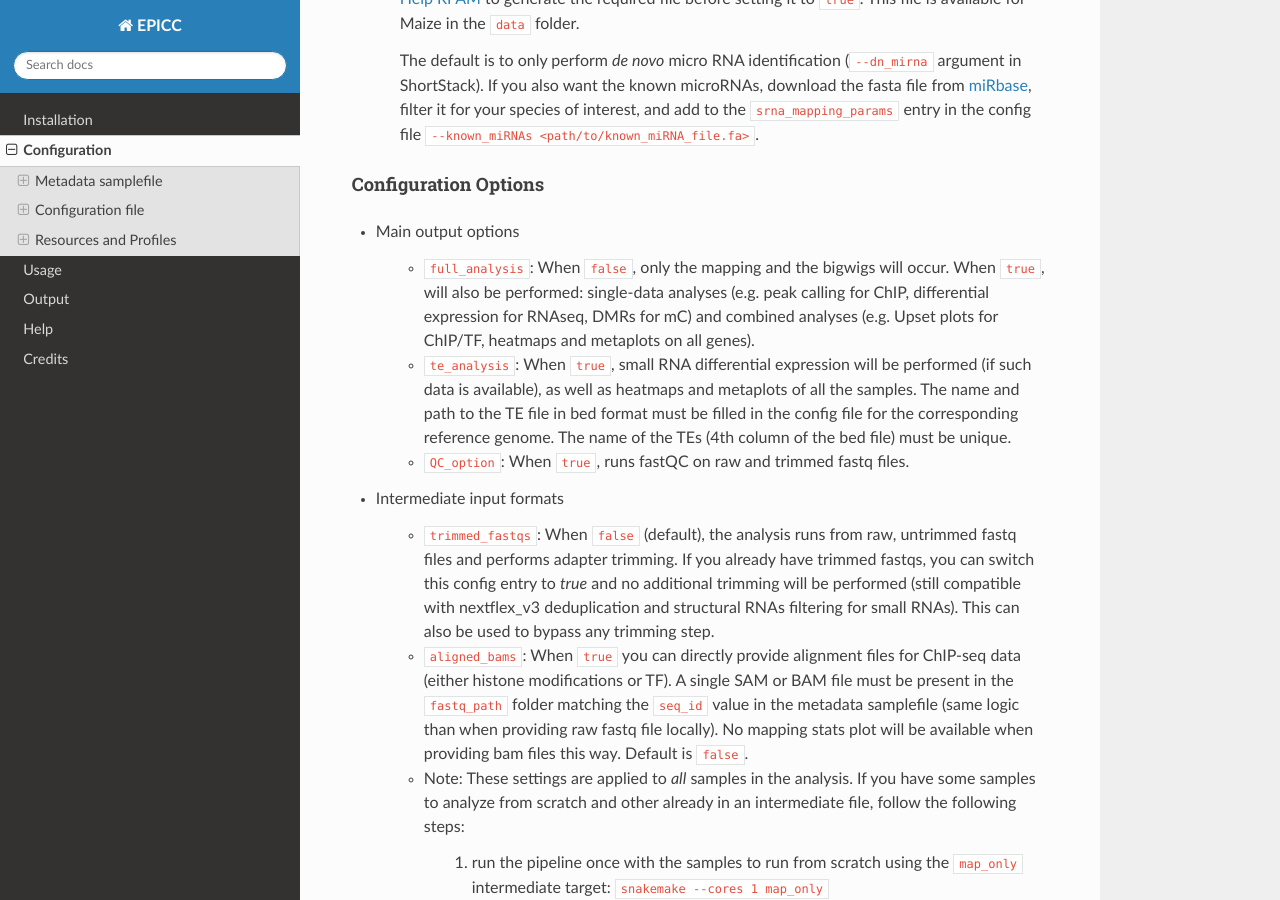
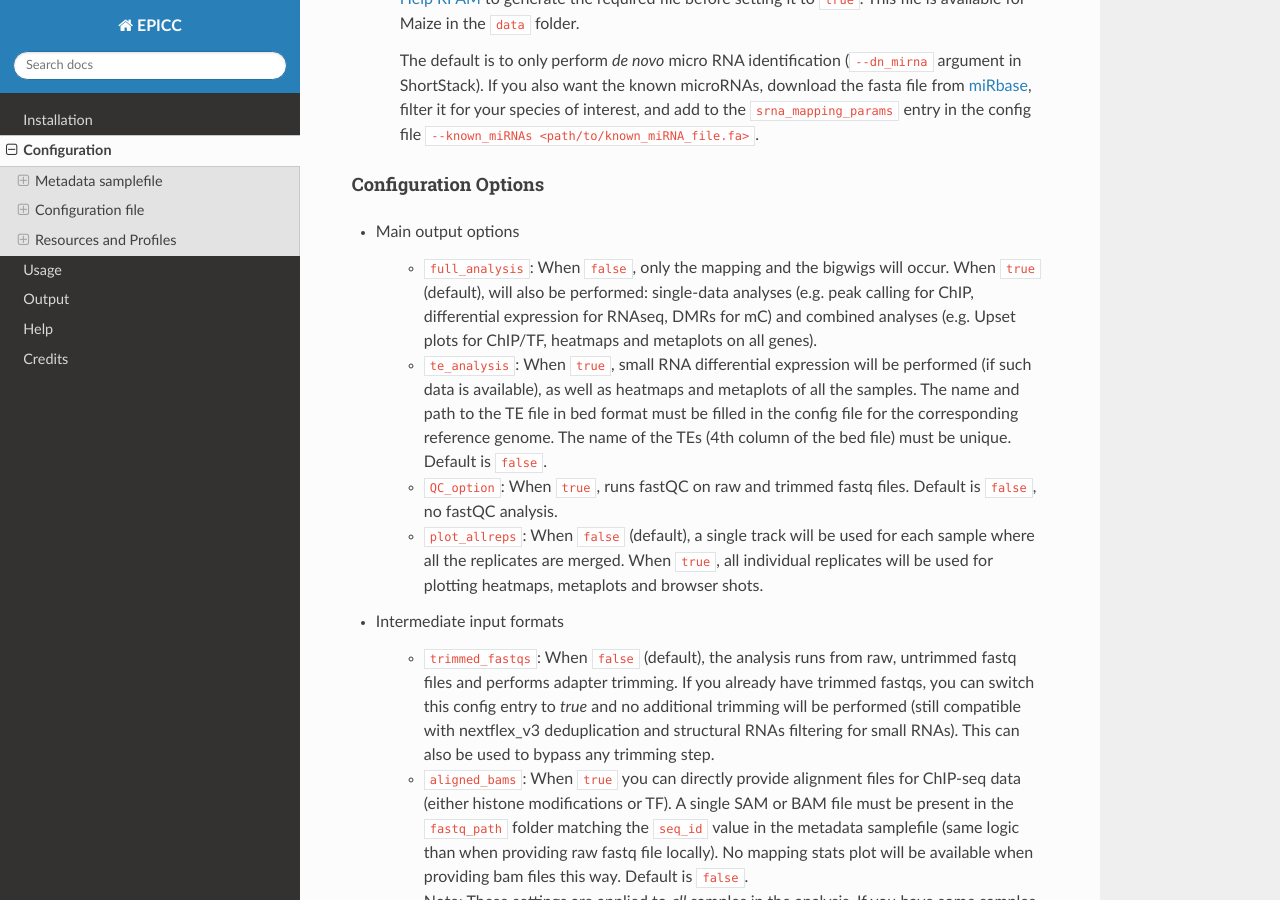
Before and after one commit to joncahn/epicc-documentation, a Sphinx documentation site: the page built from docs/source/configuration.rst, in a window 1280 px wide and 900 px high, scrolled down 7433 px. Built offline with Sphinx 7.4.7 and the Read the Docs theme 3.1.0, drawn with Linux system fonts in a browser that asks for light colours.

Commit message:
Update configuration.rst

```diff
--- a/docs/source/configuration.rst
+++ b/docs/source/configuration.rst
@@ -279,11 +279,13 @@ Configuration Options
 
 - Main output options
 
-	+ ``full_analysis``: When ``false``, only the mapping and the bigwigs will occur. When ``true``, will also be performed: single-data analyses (e.g. peak calling for ChIP, differential expression for RNAseq, DMRs for mC) and combined analyses (e.g. Upset plots for ChIP/TF, heatmaps and metaplots on all genes).
+	+ ``full_analysis``: When ``false``, only the mapping and the bigwigs will occur. When ``true`` (default), will also be performed: single-data analyses (e.g. peak calling for ChIP, differential expression for RNAseq, DMRs for mC) and combined analyses (e.g. Upset plots for ChIP/TF, heatmaps and metaplots on all genes).
 
-	+ ``te_analysis``: When ``true``, small RNA differential expression will be performed (if such data is available), as well as heatmaps and metaplots of all the samples. The name and path to the TE file in bed format must be filled in the config file for the corresponding reference genome. The name of the TEs (4th column of the bed file) must be unique.
+	+ ``te_analysis``: When ``true``, small RNA differential expression will be performed (if such data is available), as well as heatmaps and metaplots of all the samples. The name and path to the TE file in bed format must be filled in the config file for the corresponding reference genome. The name of the TEs (4th column of the bed file) must be unique. Default is ``false``.
 
-	+ ``QC_option``: When ``true``, runs fastQC on raw and trimmed fastq files.
+	+ ``QC_option``: When ``true``, runs fastQC on raw and trimmed fastq files. Default is ``false``, no fastQC analysis.
+
+	+ ``plot_allreps``: When ``false`` (default), a single track will be used for each sample where all the replicates are merged. When ``true``, all individual replicates will be used for plotting heatmaps, metaplots and browser shots.
 
 - Intermediate input formats
 
```
